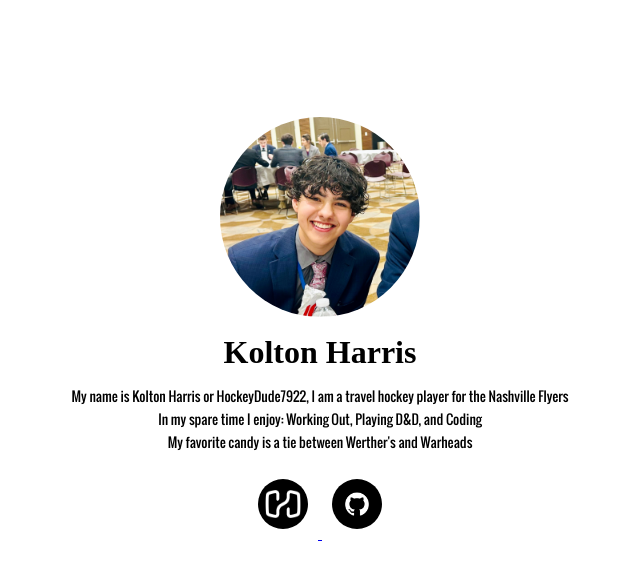
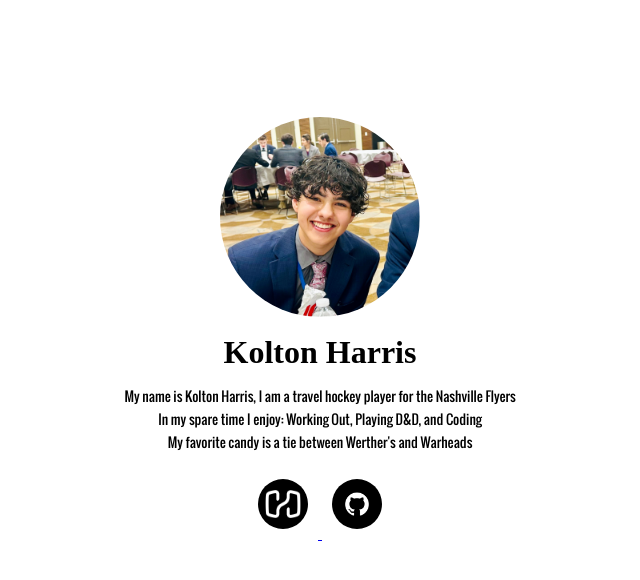
Before and after one commit to HockeyDude7922/KoltonHarris, a plain HTML site: page index.html in a window 1280 px wide. Shown: the whole page, without its empty margins (320-960 px from the left). Drawn offline with Linux system fonts and the light colour scheme; files whose address does not match are found by name.

Commit message:
Update index.html

```diff
--- a/index.html
+++ b/index.html
@@ -13,7 +13,7 @@
     <div class="txt-center">
       <h1 style="margin-bottom: -3px;">Kolton Harris</h1>
       <p style="font-family: 'Oswald', sans-serif;">
-        My name is Kolton Harris or HockeyDude7922, I am a travel hockey player for the Nashville Flyers
+        My name is Kolton Harris, I am a travel hockey player for the Nashville Flyers
         <br>In my spare time I enjoy: Working Out, Playing D&D, and Coding
         <br>My favorite candy is a tie between Werther's and Warheads
       </p>
```
